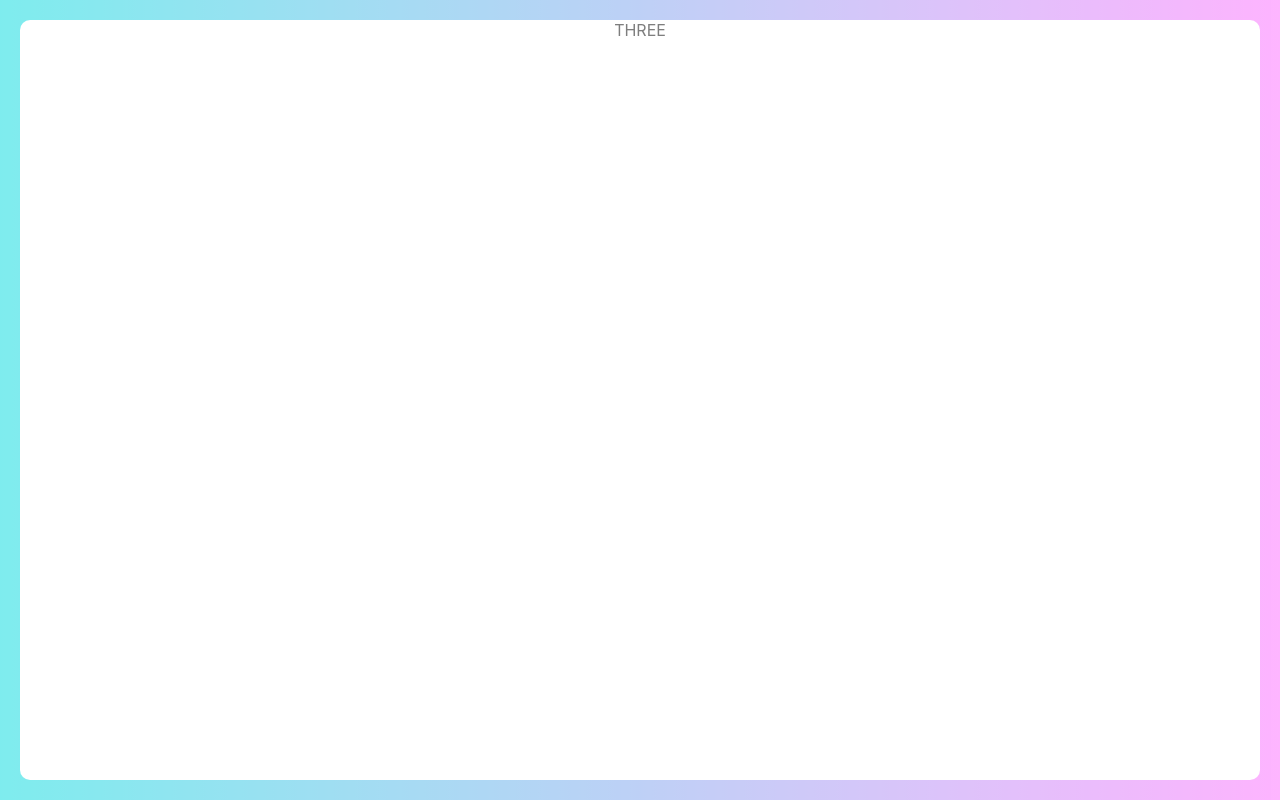
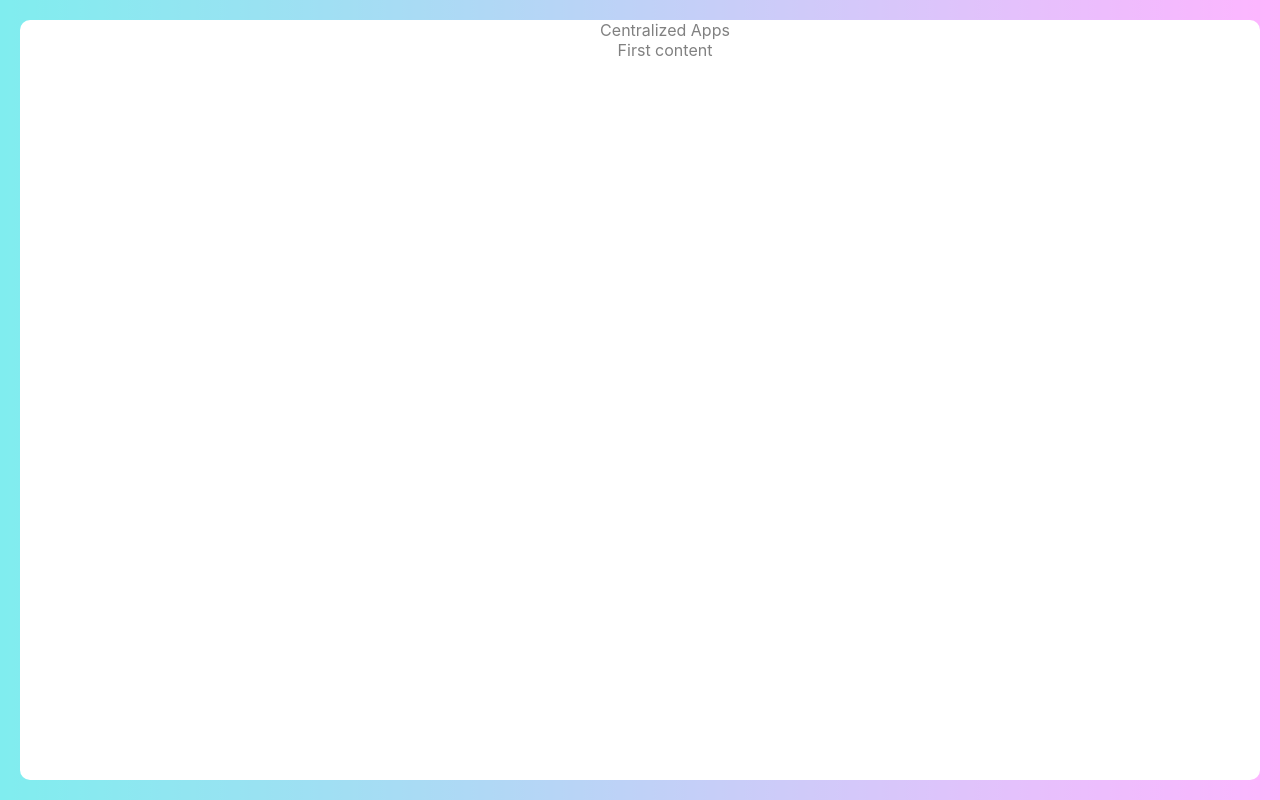
Before and after one commit to ItsApex/Neuton, a React (Create React App) app in the folder neuton/: page / in a window 1280 px wide. Built offline with nearby package versions, Linux system fonts and the light colour scheme.

Commit message:
useState

```diff
--- a/neuton/package.json
+++ b/neuton/package.json
@@ -8,6 +8,7 @@
     "@testing-library/user-event": "^13.5.0",
     "react": "^18.2.0",
     "react-dom": "^18.2.0",
+    "react-reveal": "^1.2.2",
     "react-scripts": "^5.0.1",
     "styled-components": "^5.3.6",
     "web-vitals": "^2.1.4"
--- /dev/null
+++ b/neuton/src/components/Left/Left.jsx
@@ -0,0 +1,47 @@
+import "./left.css";
+import styled from "styled-components";
+import React from "react";
+import Fade from "react-reveal/Fade";
+
+// import React from "react";
+
+function Left(props) {
+console.log("lamoo",props.front)
+    const basicStyle = {
+        display: "none",
+      };
+
+
+ if(props.front == 10){
+    document.querySelector(".one").style.display = "none";
+    document.querySelector(".two").style.display = "block";
+ }
+ else if(props.back == -10){
+    document.querySelector(".two").style.display = "none";
+    document.querySelector(".one").style.display = "block";
+ }
+
+  return (
+    <>
+      <div className='one' >
+        <Fade left>
+          <div className="middlecontent">
+            <div className="big">Centralized Apps</div>
+            <div className="small">First content</div>
+          </div>
+        </Fade>
+      </div>
+
+      <div className='two' style={basicStyle}>
+        <Fade left>
+          <div className="middlecontent">
+            <div className="big"> second Centralized Apps</div>
+            <div className="small">Second content</div>
+          </div>
+        </Fade>
+      </div>
+    </>
+  );
+}
+
+export default Left;
--- a/neuton/src/components/Wrapper/Wrapper.css
+++ b/neuton/src/components/Wrapper/Wrapper.css
@@ -18,3 +18,11 @@
     overflow: hidden;
 
 }
+
+.middlecontent{
+    display: flex;
+    flex-direction: column;
+    margin-left : 50px;
+    /* text-align: center; */
+    /* justify-content: center; */
+}
--- a/neuton/src/components/Wrapper/Wrapper.jsx
+++ b/neuton/src/components/Wrapper/Wrapper.jsx
@@ -1,63 +1,118 @@
 // import './App.css';
-import './Wrapper.css'
-import styled from 'styled-components';
-
-
-const mainfunc =  document.querySelector('.Main-div')
+import "./Wrapper.css";
+import styled from "styled-components";
+import React, { useState } from "react";
+import Fade from "react-reveal/Fade";
+import Left from  "../Left/Left"
+const mainfunc = document.querySelector(".Main-div");
 const Title = styled.h1`
   font-size: 1.5em;
   text-align: center;
   color: palevioletred;
-  height:150em;
+  height: 150em;
 `;
 
-const basicStyle ={
+const basicStyle = {
   display: "none",
-  transition: "All 2s",
+  // transition: "All 2s",
 };
 
-var frontcount = 0
-var backcount = 0
+// var frontcount = 0;
+// var backcount = 0;
 
 function App() {
-  function scroll(wheel , elem){
-    console.log(wheel.deltaY)
+  const [frontcount,setFrontcount] = useState(0);
+const [backcount,setBackcount] = useState(0);
+  // const[data,setdata] =useState("helllllo")
+  function scroll(wheel, elem) {
+    console.log(wheel.deltaY);
 
-    if(wheel.deltaY >= 90){
-      if (frontcount == 10  ){
-        document.querySelector('.one').style.display = 'block'
-        frontcount = 0;
-      }
-      else{
-        frontcount +=1
+    if (wheel.deltaY >= 90) {
+      // console.log(wheel.deltaY)
+      if (frontcount == 10) {
+        // document.querySelector(".one").style.display = "none";
+        // document.querySelector(".two").style.display = "block";
+        // frontcount = 0;
+      } else {
+        setFrontcount(frontcount + 5)
+        setBackcount(backcount - 5)
       }
     }
-    else if(wheel.deltaY <= 90){
-      if (backcount == 10 ){
-        document.querySelector('.one').style.display = 'none'
-        console.log("BACKwork")
-        backcount = 0;
+
+    else if (wheel.deltaY <= 90) {
+      console.log("backcount is :", backcount);
+      if (backcount == -10) {
+        // document.querySelector(".two").style.display = "none";
+        // document.querySelector(".one").style.display = "block";
+        console.log("BACKwork");
+
+        // backcount = 0;
+      } else {
+        setFrontcount(frontcount - 5)
+        setBackcount(backcount + 5) ;
       }
-      else{
-        backcount += 1
-      }
-
     }
 
     // console.log(wheel.deltax)
   }
 
-  document.addEventListener('wheel', (e) =>{
-    scroll(e,mainfunc)
-  } );
+  document.addEventListener("wheel", (e) => {
+    scroll(e, mainfunc);
+  });
 
   return (
-    <div className='wrapper'>
-        <div className='wrapper-inner' >
-        <div className='one' style={basicStyle}> ONE </div>
-        <div div className='two' style={basicStyle}> TWO </div>
-        <div className='three'> THREE </div>
-        </div>
+    <div className="wrapper">
+      <div className="wrapper-inner">
+
+        {/* my code */}
+
+        <div  >
+        <Left front={frontcount} back={backcount}/>
+       </div>
+
+        {/* <div className="one" style={basicStyle}>
+          <Fade left>
+            <div className="middlecontent">
+              <div className="big">Centralized Apps</div>
+              <div className="small">First content</div>
+            </div>
+          </Fade>
+        </div> */}
+
+        {/* <div className='one' style={basicStyle}>
+          <Fade left> ONE </Fade>
+          </div>
+        <div div className='two' style={basicStyle}>
+        <Fade left> TWO </Fade>
+           </div>
+        <div className='three'> THREE </div> */}
+
+
+
+        {/* <div className='two' style={basicStyle}>
+          <Fade/>
+         </div> */}
+        {/* <div className='three'> THREE </div> */}
+
+        {/* <div className='one' style={basicStyle}>
+        <Fade left>
+          <div className="middlecontent">
+            <div className="big">Centralized Apps</div>
+            <div className="small">First content</div>
+          </div>
+        </Fade>
+      </div>
+
+      <div className='two' style={basicStyle}>
+        <Fade left>
+          <div className="middlecontent">
+            <div className="big"> second Centralized Apps</div>
+            <div className="small">Second content</div>
+          </div>
+        </Fade>
+      </div> */}
+
+      </div>
     </div>
   );
 }
```
Also changed, not shown: neuton/src/components/Left/left.css (added), 1 other file (tests, documents, lock files or other folders).
